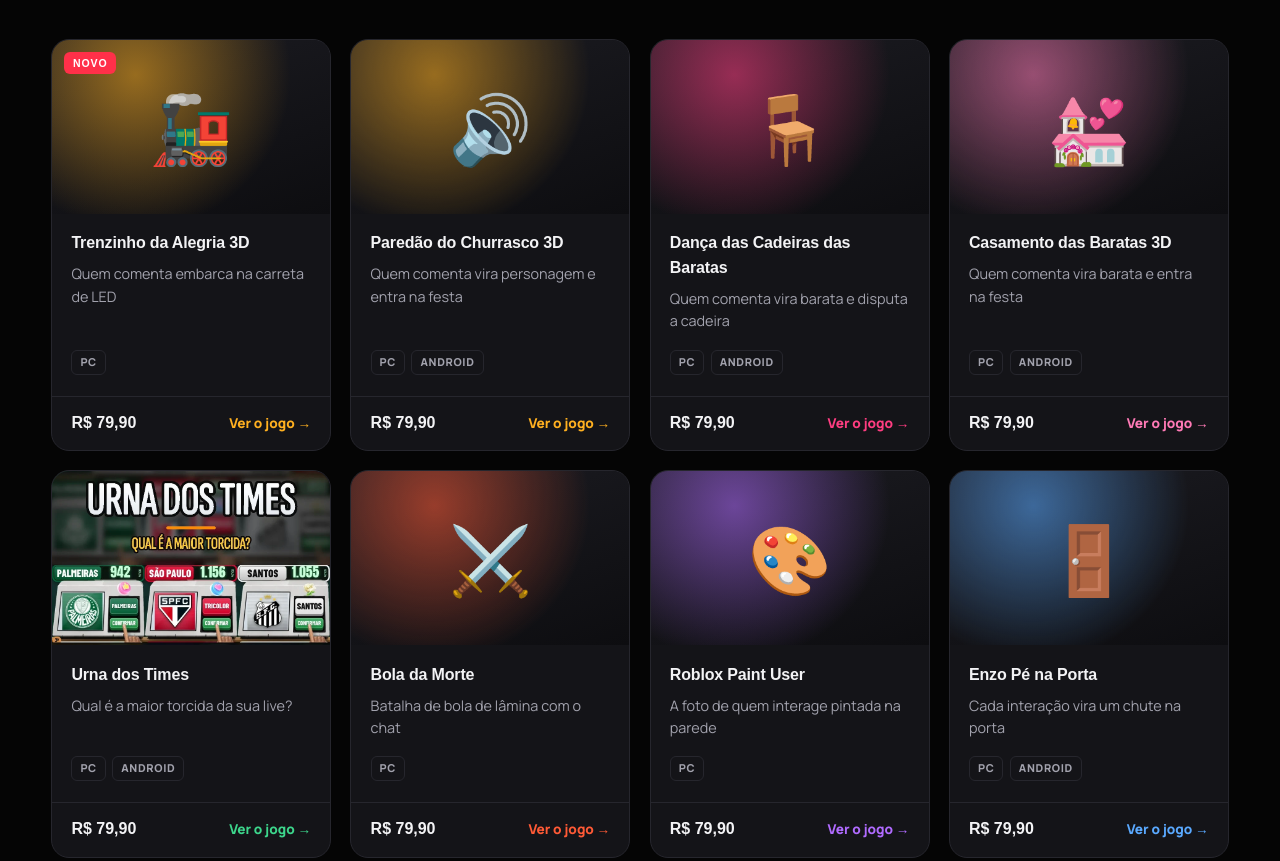
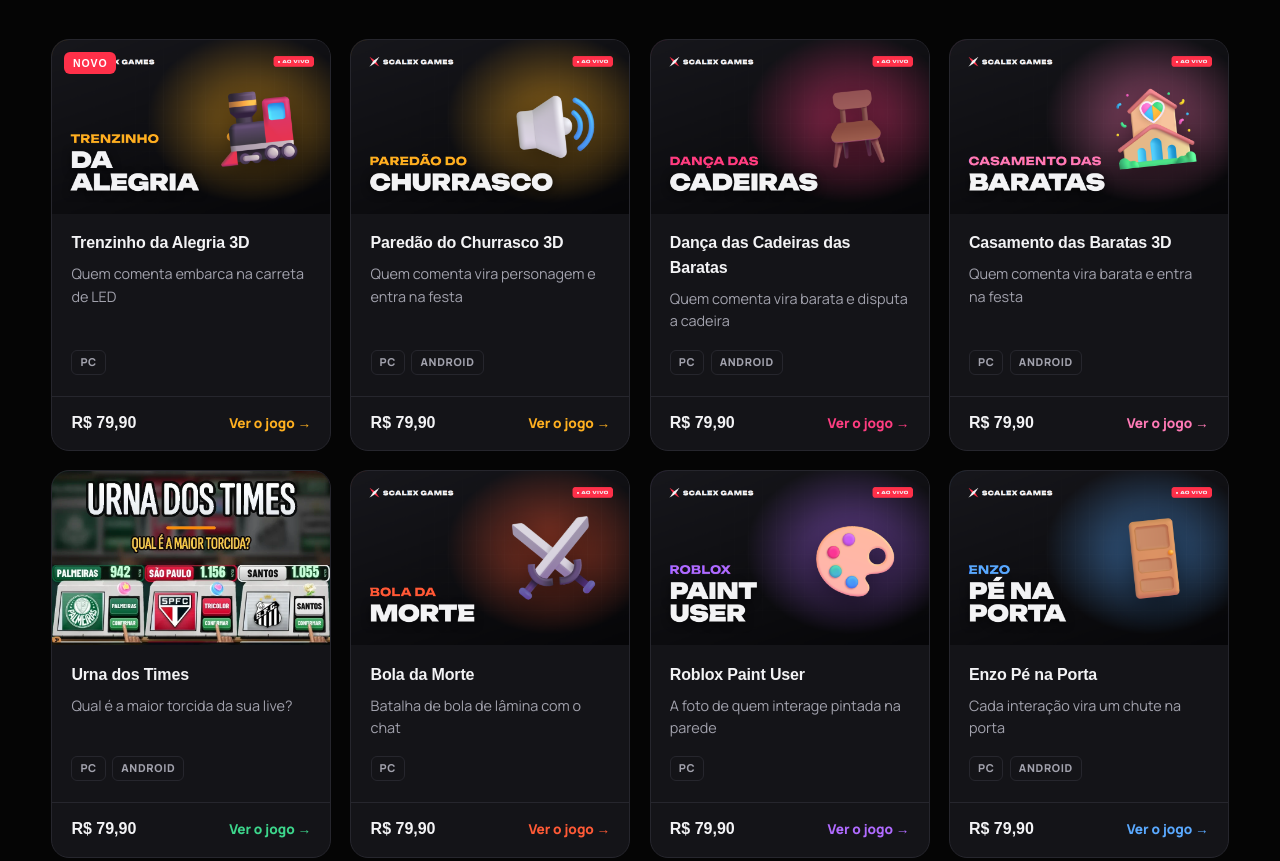
Before and after one commit to apsantos05/lojajogos, a plain HTML site: page index.html in a window 1280 px wide. Shown: the part 1180-2041 px from the top of the page. Drawn offline with Linux system fonts and the light colour scheme; a web font is replaced by a local one.

Commit message:
Capas próprias da Scalex para os 10 jogos sem imagem
Co-Authored-By: Claude Opus 5.5 <noreply@anthropic.com>

```diff
--- a/index.html
+++ b/index.html
@@ -235,20 +235,20 @@ const SITE = {
   // "cor" muda o brilho do card. "acoes" = o que o público faz → o que acontece.
   // "descricao" e "detalhes" aparecem na janela que abre ao clicar no jogo (opcionais).
   jogos: [
-    { nome: "Trenzinho da Alegria 3D", emoji: "🚂", cor: "#ffb020", tag: "NOVO", precoAvulso: "R$ 79,90",
+    { nome: "Trenzinho da Alegria 3D", emoji: "🚂", cor: "#ffb020", tag: "NOVO", precoAvulso: "R$ 79,90", imagem: "img/jogos/trenzinho-da-alegria.png",
       frase: "Quem comenta embarca na carreta de LED", plats: ["PC"],
       descricao: "Uma carreta da alegria toda acesa de LED passeia por uma cidade à noite. Cada pessoa que comenta embarca como uma criancinha com a foto do perfil e o @, e o comentário aparece num balão em cima dela. A câmera muda de ângulo sozinha enquanto você fala com o público.",
       detalhes: ["76 lugares na carreta", "Formato em pé (9:16)", "Câmera automática", "Modo de teste sem live", "Windows 10 ou 11", "TikTok LIVE Studio ou OBS"],
       acoes: [["💬","Comentário","EMBARCA NA CARRETA"],["💥","Presente (você escolhe)","EXPLOSÃO DE COR"],["🌈","Presente (você escolhe)","CARRETA ARCO-ÍRIS"],["🎆","Presente (você escolhe)","FESTA COM FOGOS"]] },
-    { nome: "Paredão do Churrasco 3D", emoji: "🔊", cor: "#ffb020", tag: "", precoAvulso: "R$ 79,90",
+    { nome: "Paredão do Churrasco 3D", emoji: "🔊", cor: "#ffb020", tag: "", precoAvulso: "R$ 79,90", imagem: "img/jogos/paredao-do-churrasco.png",
       frase: "Quem comenta vira personagem e entra na festa", plats: ["PC", "ANDROID"],
       descricao: "Um encontro de som automotivo com churrasco: cada pessoa que comenta vira um personagem e cai na festa. Os presentes trazem carros, aumentam o grave e acendem a churrasqueira.",
       acoes: [["💬","Comentário","ENTRA NA FESTA"],["🚗","Presente Carro","GANHA UM CARRO"],["🔊","Presente Paredão","MAIS GRAVE"],["🍖","Presente Churrasco","CHURRASCO E FESTA"]] },
-    { nome: "Dança das Cadeiras das Baratas", emoji: "🪑", cor: "#ff3d81", tag: "", precoAvulso: "R$ 79,90",
+    { nome: "Dança das Cadeiras das Baratas", emoji: "🪑", cor: "#ff3d81", tag: "", precoAvulso: "R$ 79,90", imagem: "img/jogos/danca-das-cadeiras.png",
       frase: "Quem comenta vira barata e disputa a cadeira", plats: ["PC", "ANDROID"],
       descricao: "A clássica dança das cadeiras com baratinhas em 3D. Quando a música para, o chat comenta SENTAR e corre para a cadeira. Presentes dão poderes e trazem de volta quem foi eliminado.",
       acoes: [["💬","Comentário","ENTRA NA ARENA"],["🪑","Comentar SENTAR","CORRE PARA A CADEIRA"],["💥","Presentes","ATAQUES E VANTAGENS"],["🏟️","Presente de retorno","VOLTA PARA O JOGO"]] },
-    { nome: "Casamento das Baratas 3D", emoji: "💒", cor: "#ff7ab6", tag: "", precoAvulso: "R$ 79,90",
+    { nome: "Casamento das Baratas 3D", emoji: "💒", cor: "#ff7ab6", tag: "", precoAvulso: "R$ 79,90", imagem: "img/jogos/casamento-das-baratas.png",
       frase: "Quem comenta vira barata e entra na festa", plats: ["PC", "ANDROID"],
       descricao: "Uma festa de casamento de baratinhas em 3D. Quem comenta entra no salão, e os presentes trocam a dança, escolhem um novo casal de noivos e soltam efeitos na pista.",
       acoes: [["💬","Comentário","ENTRA NA FESTA"],["💃","Presentes","TROCA A DANÇA"],["💍","Presente","NOVO CASAL"],["💥","Presentes","EFEITOS NA PISTA"]] },
@@ -256,19 +256,19 @@ const SITE = {
       frase: "Qual é a maior torcida da sua live?", plats: ["PC", "ANDROID"],
       descricao: "Urnas de futebol lado a lado: o chat vota no time do coração e o placar sobe na tela. Cada time tem o seu presente, e no fim da rodada o campeão aparece.",
       acoes: [["💬","Comentário","1 VOTO NO TIME"],["⭐","Presente do time","20 VOTOS NO TIME"],["🏆","Fim da rodada","CAMPEÃO NA TELA"]] },
-    { nome: "Bola da Morte", emoji: "⚔️", cor: "#ff5a36", tag: "", precoAvulso: "R$ 79,90",
+    { nome: "Bola da Morte", emoji: "⚔️", cor: "#ff5a36", tag: "", precoAvulso: "R$ 79,90", imagem: "img/jogos/bola-da-morte.png",
       frase: "Batalha de bola de lâmina com o chat", plats: ["PC"],
       descricao: "Uma arena no Roblox em que quem comenta entra na batalha. Os presentes viram golpes no rival, escudo, cura e ataques especiais.",
       acoes: [["💬","Comentário","ENTRA NA ARENA"],["⚔️","Presente de ataque","GOLPE NO RIVAL"],["🛡️","Presente de defesa","ESCUDO OU CURA"],["☄️","Presente especial","ESPECIAL NA ARENA"]] },
-    { nome: "Roblox Paint User", emoji: "🎨", cor: "#b06bff", tag: "", precoAvulso: "R$ 79,90",
+    { nome: "Roblox Paint User", emoji: "🎨", cor: "#b06bff", tag: "", precoAvulso: "R$ 79,90", imagem: "img/jogos/roblox-paint-user.png",
       frase: "A foto de quem interage pintada na parede", plats: ["PC"],
       descricao: "No Roblox, o seu avatar pinta na parede o @ e a foto de quem interage com a live. Seguir, compartilhar e mandar presente deixam a pintura maior e mais caprichada.",
       acoes: [["💬","Comentário","@ NA PAREDE"],["➕","Seguir","FOTO NA PAREDE"],["🔁","Compartilhar","FOTO PINTADA"],["⭐","Presente","FOTO MAIOR"]] },
-    { nome: "Enzo Pé na Porta", emoji: "🚪", cor: "#5aa9ff", tag: "", precoAvulso: "R$ 79,90",
+    { nome: "Enzo Pé na Porta", emoji: "🚪", cor: "#5aa9ff", tag: "", precoAvulso: "R$ 79,90", imagem: "img/jogos/enzo-pe-na-porta.png",
       frase: "Cada interação vira um chute na porta", plats: ["PC", "ANDROID"],
       descricao: "O Enzo chuta a porta do quarto em 3D a cada interação da live. A porta racha, quebra com física de verdade e uma nova entra no lugar.",
       acoes: [["👟","Interação","CHUTE NA PORTA"],["💥","Presente","CHUTE FORTE"],["⚡","Presente maior","CHUTE ESPECIAL"],["🎬","Presente top","CÂMERA LENTA"]] },
-    { nome: "Stop Live", emoji: "🛑", cor: "#ffcf3d", tag: "", precoAvulso: "R$ 79,90",
+    { nome: "Stop Live", emoji: "🛑", cor: "#ffcf3d", tag: "", precoAvulso: "R$ 79,90", imagem: "img/jogos/stop-live.png",
       frase: "O STOP do chat, com foto e ranking", plats: ["PC", "ANDROID"],
       descricao: "Sai uma categoria e uma letra; o chat responde nos comentários e quem acerta aparece com a foto do perfil e sobe no ranking. Presentes mexem no tempo, na letra e nos pontos.",
       acoes: [["💬","Resposta certa","VALE PONTOS"],["⏱️","Presente","MAIS TEMPO OU CONGELA"],["🔤","Presente","TROCA A LETRA"],["✨","Presente","PONTOS EM DOBRO"]] },
@@ -280,11 +280,11 @@ const SITE = {
       frase: "Cada presente puxa a corda para um lado", plats: ["PC", "ANDROID"],
       descricao: "Dois lados, uma corda e o chat decidindo quem vence. Cada presente puxa para um dos lados; quem chega na linha ganha e a rodada recomeça sozinha.",
       acoes: [["🌹","Rosa","PUXÃO"],["💐","Perfume","PUXÃO MÉDIO"],["🎊","Confete","PUXÃO FORTE"],["🌌","Galáxia","PUXÃO ESPECIAL"]] },
-    { nome: "Votação 6x1", emoji: "🏛️", cor: "#3d8bff", tag: "", precoAvulso: "R$ 79,90",
+    { nome: "Votação 6x1", emoji: "🏛️", cor: "#3d8bff", tag: "", precoAvulso: "R$ 79,90", imagem: "img/jogos/votacao-6x1.png",
       frase: "O chat vota SIM ou NÃO, ao vivo", plats: ["PC", "ANDROID"],
       descricao: "Um plenário em pé com placar ao vivo: o chat vota SIM ou NÃO e cada voto aparece na tela. As votações recomeçam sozinhas.",
       acoes: [["💬","Comentário","1 VOTO"],["🌹","Rosa","10 VOTOS"],["💐","Perfume","VOTO POR MOEDA"],["💗","Mãos em coração","VOTO POR MOEDA"]] },
-    { nome: "Urna Interativa", emoji: "🗳️", cor: "#3dd68c", tag: "", precoAvulso: "R$ 79,90",
+    { nome: "Urna Interativa", emoji: "🗳️", cor: "#3dd68c", tag: "", precoAvulso: "R$ 79,90", imagem: "img/jogos/urna-interativa.png",
       frase: "Cada presente vira ponto na urna", plats: ["PC", "ANDROID"],
       descricao: "Duas urnas eletrônicas em pé: cada presente vira ponto para um dos lados, a mão digita e confirma, e a rodada recomeça sozinha.",
       acoes: [["🌹","Rosa","1 PONTO"],["💐","Combo de rosas","PONTOS SOMADOS"],["🍩","Rosquinha","DESTAQUE"],["🎊","Confete","FOGOS NO CONFIRMA"]] },
```
Also changed, not shown: img/jogos/bola-da-morte.png (added), img/jogos/casamento-das-baratas.png (added), img/jogos/danca-das-cadeiras.png (added), img/jogos/enzo-pe-na-porta.png (added), img/jogos/paredao-do-churrasco.png (added), img/jogos/roblox-paint-user.png (added), img/jogos/stop-live.png (added), img/jogos/trenzinho-da-alegria.png (added), img/jogos/urna-interativa.png (added), img/jogos/votacao-6x1.png (added).
